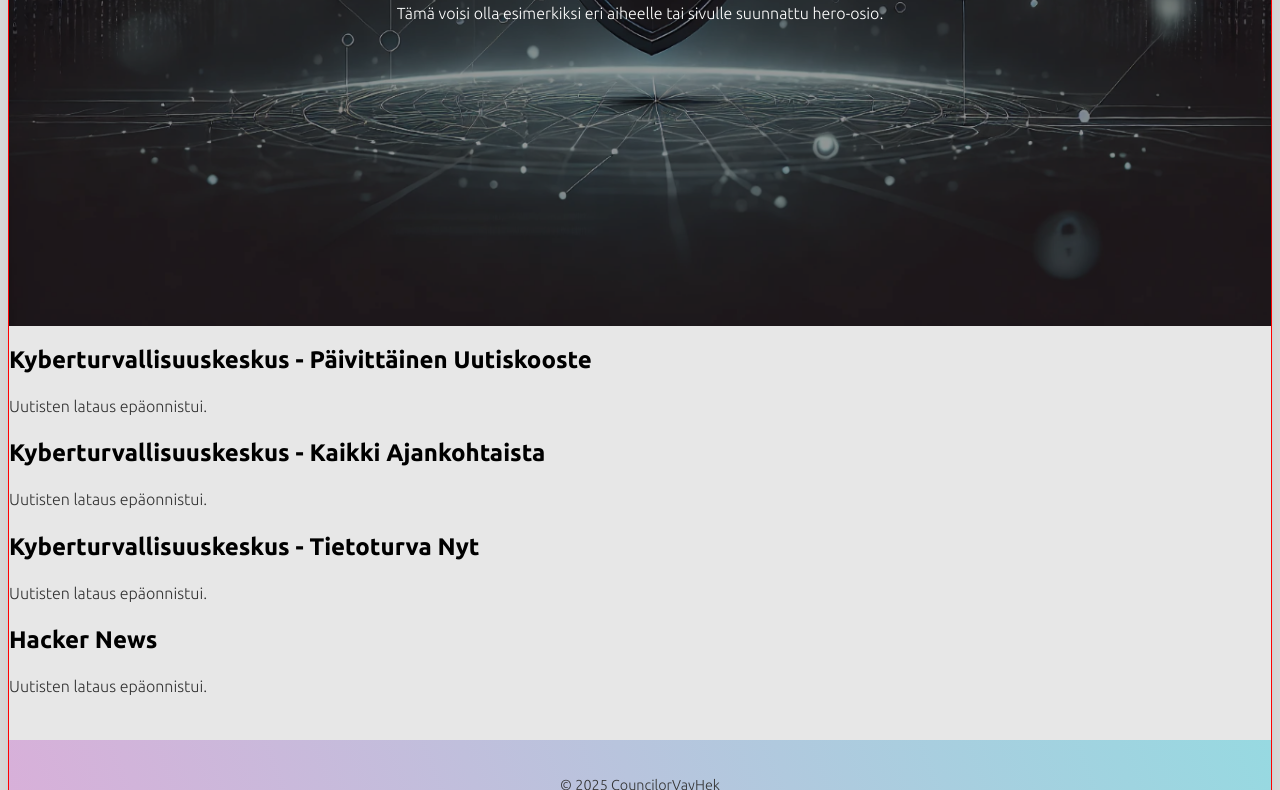
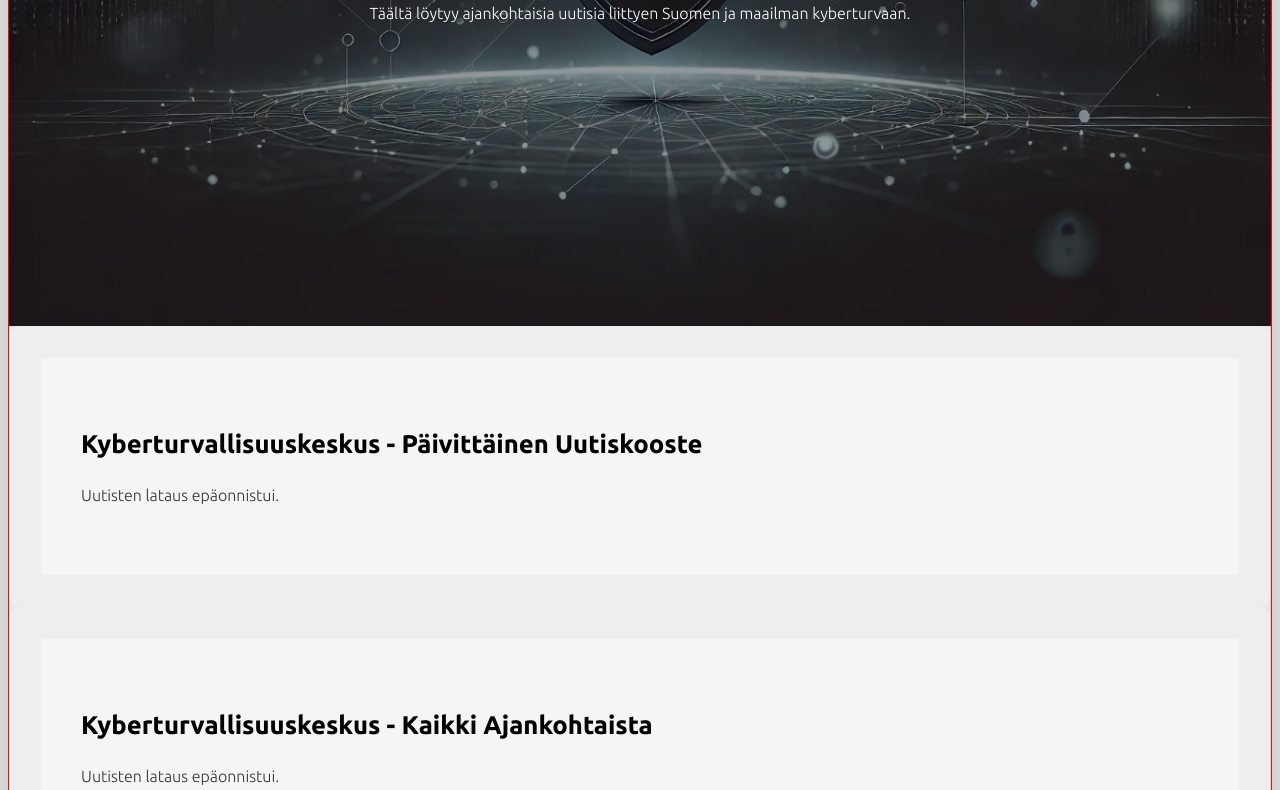
Before and after one commit to CouncilorVayHek/www-sivu, a plain HTML site: page project/uutiset.html in a window 1280 px wide. Shown: the part 496-1286 px from the top of the page. Drawn offline with Linux system fonts and the light colour scheme; no server answers; a script that the page names is missing.

Commit message:
Name change for blogi

```diff
--- a/project/styles/blogi.css
+++ b/project/styles/uutiset.css
@@ -17,6 +17,24 @@
     margin-right: 20px;
   }
 /* RSS Feed */
+.rss-feed h2 {
+  margin-bottom: 1.5rem;
+  font-size: 1.6rem;
+  font-weight: 700;
+}
+/* Alternate section background colors */
+.rss-feed:nth-of-type(even) {
+  background-color: #f0f0f0da;
+  padding: 2rem;
+  border-radius: 12px;
+}
+/* Alternate section background colors */
+.rss-feed:nth-of-type(odd) {
+  background-color: #f0f0f0da;
+  padding: 2rem;
+  border-radius: 12px;
+}
+
 
 /* RSS Section */
 .rss-feed ul {
--- a/project/blogi.html
+++ b/project/uutiset.html
@@ -10,7 +10,7 @@
 
   <!-- Main CSS stylesheets -->
   <link href="styles/mainstylesheet.css" rel="stylesheet" />
-  <link href="styles/blogi.css" rel="stylesheet" />
+  <link href="styles/uutiset.css" rel="stylesheet" />
   <link href="styles/typography.css" rel="stylesheet" />
 
   <!-- RSS Feed-->
@@ -47,7 +47,7 @@
           <!-- Navigation links -->
           <nav>
             <a href="index.html">Home</a>
-            <a class="active" href="blogi.html">Blogi</a>
+            <a class="active" href="uutiset.html">Uutiset</a>
             <a href="resurssit.html">Resurssit</a>
           </nav>
 
@@ -59,35 +59,43 @@
     <section class="hero-image hero-two">
       <div class="container">
         <div class="hero-text">
-          <h1>Toinen Hero-kuva</h1>
-          <p style="color: white;">Tämä voisi olla esimerkiksi eri aiheelle tai sivulle suunnattu hero-osio.</p>
+          <h1>Uutiset</h1>
+          <p style="color: white;">Täältä löytyy ajankohtaisia uutisia liittyen Suomen ja maailman kyberturvaan.</p>
         </div>
       </div>
     </section>
 
     <!-- RSS Feed: Kyberturvallisuuskeskus - Päivittäinen uutiskooste -->
     <section class="rss-feed">
+      <div class="content">
         <h2>Kyberturvallisuuskeskus - Päivittäinen Uutiskooste</h2>
         <ul id="rss-ncsc"></ul>
+      </div>
     </section>
 
 
     <!-- RSS Feed: Kyberturvallisuuskeskus - Kaikki Ajankohtaista -->
     <section class="rss-feed">
+      <div class="content">
         <h2>Kyberturvallisuuskeskus - Kaikki Ajankohtaista</h2>
         <ul id="rss-fi"></ul>
+      </div>
     </section>
 
     <!-- RSS Feed: Kyberturvallisuuskeskus - Tietoturva Nyt -->
     <section class="rss-feed">
+      <div class="content">
         <h2>Kyberturvallisuuskeskus - Tietoturva Nyt</h2>
         <ul id="rss-399"></ul>
+      </div>
     </section>
 
     <!-- RSS Feed: Hacker News -->
     <section class="rss-feed">
+      <div class="content">
         <h2>Hacker News</h2>
         <ul id="rss-hackernews"></ul>
+      </div>
     </section>
 
 
```
Also changed, not shown: project/index.html (+3 -2 lines), project/resurssit.html (+1 -1 lines). Lines whose indentation alone changed are shown as unchanged.
